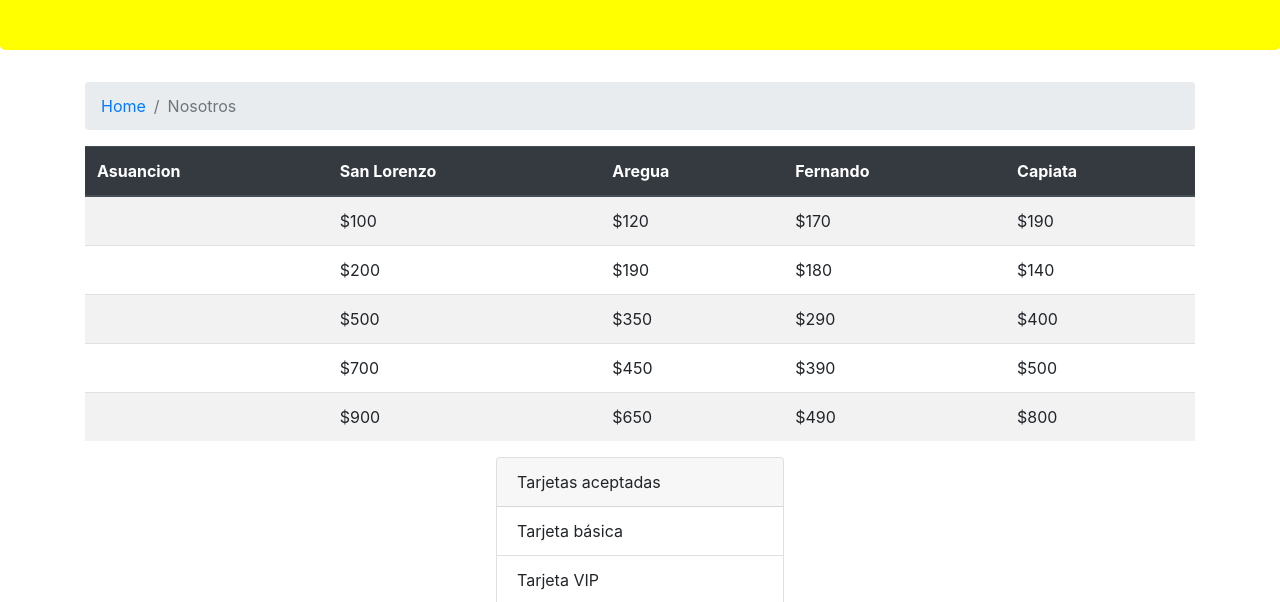
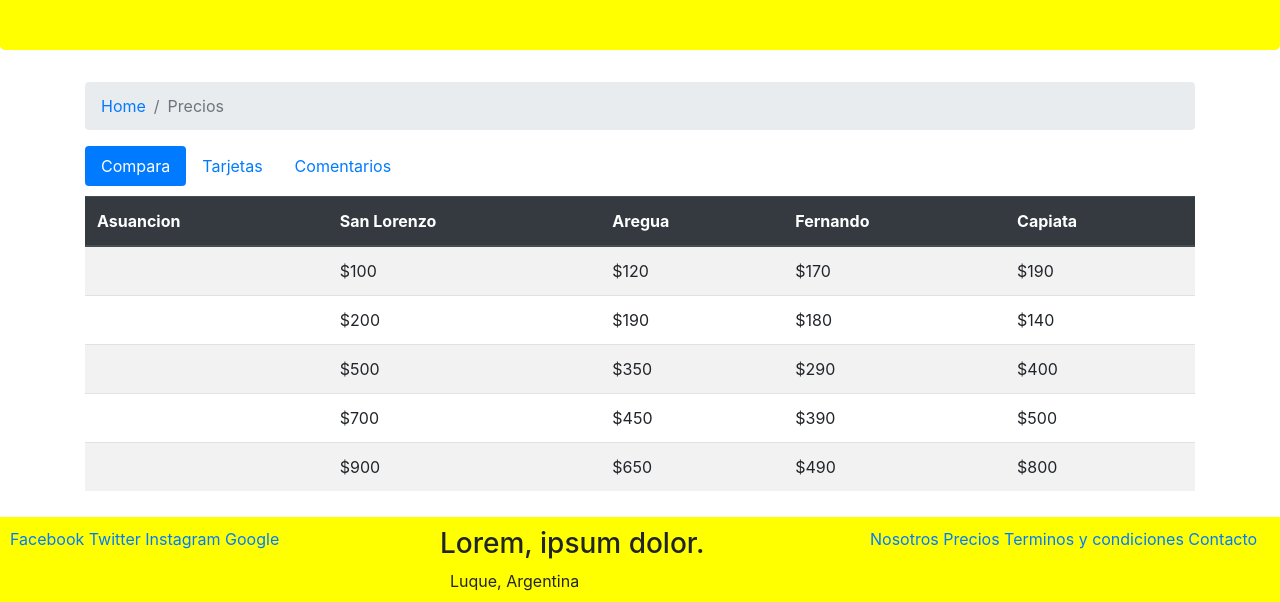
Before and after one commit to porfirioR/CourseraBootstrap, a website: page precios.html in a window 1280 px wide. Shown: the part 184-786 px from the top of the page. Drawn offline with nearby package versions, Linux system fonts and the light colour scheme; a web font is replaced by a local one.

Commit message:
tabs and pills

```diff
--- a/css/main.css
+++ b/css/main.css
@@ -21,3 +21,6 @@ footer {
 .footer-address-icon {
     padding-right: 10px;
 }
+.tab-content {
+    padding-top: 10px;
+}
--- a/precios.html
+++ b/precios.html
@@ -38,9 +38,23 @@
     <nav aria-label="breadcrumb">
       <ol class="breadcrumb">
         <li class="breadcrumb-item"><a href="./index.html">Home</a></li>
-        <li class="breadcrumb-item active" aria-current="page">Nosotros</li>
+        <li class="breadcrumb-item active" aria-current="page">Precios</li>
       </ol>
     </nav>
+    <ul class="nav nav-pills" id="myTab" role="tablist">
+      <li class="nav-item">
+        <a href="#compara" class="nav-link active" id="compara-tab" data-toggle="pill" role="tab" aria-controls="compara" aria-selected="true">Compara</a>
+      </li>
+      <li class="nav-item">
+        <a class="nav-link" href="#tarjetas" id="tarjetas-tab" data-toggle="pill" role="tab" aria-controls="tarjetas" aria-selected="false">Tarjetas</a>
+      </li>
+      <li class="nav-item">
+        <a href="#comentarios" class="nav-link" id="comentarios-tab" data-toggle="pill" role="tab" aria-controls="comentarios" aria-selected="true">Comentarios</a>
+      </li>
+    </ul>
+
+    <div class="tab-content" id="mytabContent">
+      <div class="tab-pane fade show active" id="compara" role="tabpanel" aria-labelledby="compara-tab">
         <div class="table-responsive">
           <table class="table table-striped">
             <thead class="thead-dark">
@@ -89,6 +103,8 @@
             </tbody>
           </table>
         </div>
+      </div>
+      <div class="tab-pane fade show" id="tarjetas" role="tabpanel" aria-labelledby="tarjetas-tab">
         <div class="d-flex justify-content-center">
           <div class="card" style="width: 18rem;">
             <div class="card-header">
@@ -99,6 +115,10 @@
               <li class="list-group-item">Tarjeta VIP</li>
               <li class="list-group-item">Tarjeta Black</li>
             </ul>
+          </div>
+        </div>
+      </div>
+      <div class="tab-pane fade show" id="comentarios" role="tabpanel" aria-labelledby="comentarios-tab">
       </div>
     </div>
   </div>
```
Lines whose indentation alone changed are shown as unchanged.
